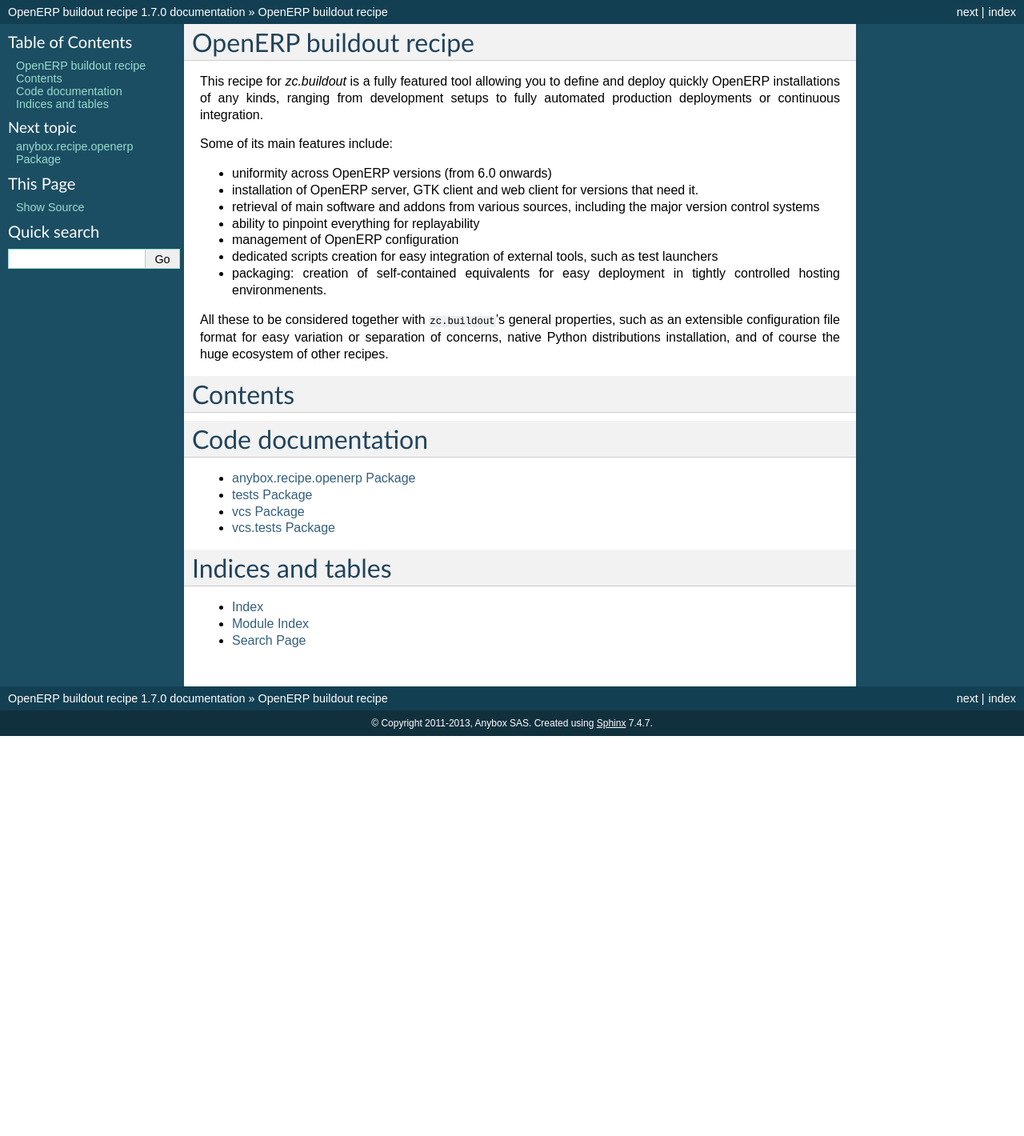
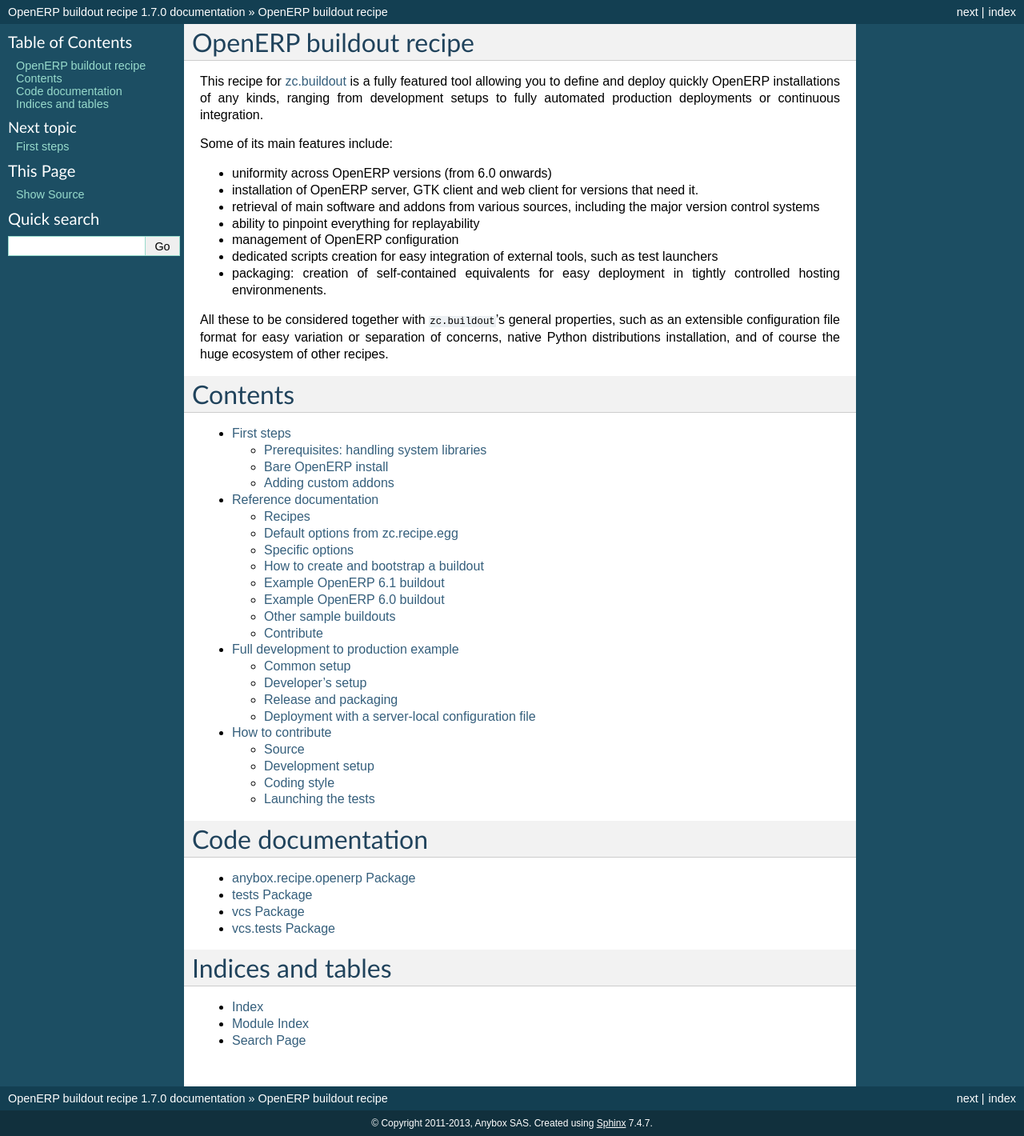
Before and after one commit to anybox/anybox.recipe.odoo, a Sphinx documentation site: the page built from doc/index.rst, in a window 1280 px wide. Shown: the whole page at 80% size. Built offline with Sphinx 7.4.7, drawn with Linux system fonts in a browser that asks for light colours; before the commit the page ends 920 px from its top, so only the background shows below that.

Commit message:
Moved huge README to sphinx doc and started to fill the TOC

```diff
--- /dev/null
+++ b/doc/contributing.rst
@@ -0,0 +1,19 @@
+How to contribute
+=================
+
+Source
+------
+The recipe is currently hosted as launchpad project, under Bazaar
+version control.
+
+Development setup
+-----------------
+
+Coding style
+------------
+
+* pep8
+* tests
+
+Launching the tests
+-------------------
--- /dev/null
+++ b/doc/dev_prod_workflow.rst
@@ -0,0 +1,31 @@
+Full development to production example
+=======================================
+
+In this example, we present one way of organizing a project, to
+provide easy to install development setups, continuous integration and
+production deployments.
+
+Please read this as a pattern among many others. If you decide to base
+your development process on it, you'll have to adapt it to your team's
+practice anyway.
+
+Common setup
+~~~~~~~~~~~~
+
+Developer's setup
+~~~~~~~~~~~~~~~~~
+Here we add private read-write access to version control systems.
+We need to version the buildout itself, and make decisions about which
+addons will be under active development within that project.
+
+At this point, asking a developer to work on the project is as simple
+as providing the main URL to get the buildout from VCS.
+
+Release and packaging
+~~~~~~~~~~~~~~~~~~~~~
+Use of ``freeze-to``, ``extract-downloads-to``, and production of a tarball.
+
+Deployment with a server-local configuration file
+~~~~~~~~~~~~~~~~~~~~~~~~~~~~~~~~~~~~~~~~~~~~~~~~~
+You may decide to track the local files with a VCS, too, but it's
+preferable to keep it distinct from the main code base.
--- /dev/null
+++ b/doc/first_steps.rst
@@ -0,0 +1,11 @@
+First steps
+===========
+
+Prerequisites: handling system libraries
+----------------------------------------
+
+Bare OpenERP install
+--------------------
+
+Adding custom addons
+--------------------
--- a/doc/index.rst
+++ b/doc/index.rst
@@ -6,8 +6,8 @@
 OpenERP buildout recipe
 =======================
 
-This recipe for `zc.buildout` is a fully featured tool allowing you to
-define and deploy quickly
+This recipe for `zc.buildout <https://github.com/buildout/buildout>`_
+is a fully featured tool allowing you to define and deploy quickly
 OpenERP installations of any kinds, ranging from development setups to
 fully automated production deployments or continuous integration.
 
@@ -37,7 +37,10 @@
    :maxdepth: 2
    :glob:
 
-   *
+   first_steps
+   reference
+   dev_prod_workflow
+   contributing
 
 Code documentation
 ==================
--- a/README.rst
+++ b/doc/reference.rst
@@ -1,5 +1,5 @@
-anybox.recipe.openerp
-=====================
+Reference documentation
+=======================
 
 This is a `Buildout <https://github.com/buildout/buildout>`_ recipe that can
 download, install and configure one or several OpenERP servers, web clients,
```
Also changed, not shown: other parts of doc/reference.rst (+0 -2 lines).
